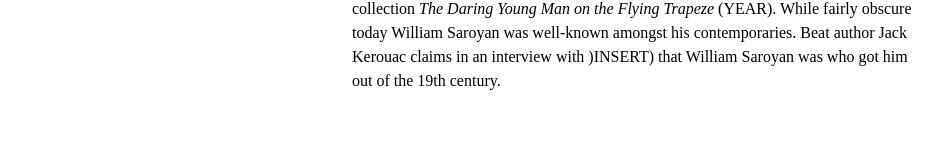
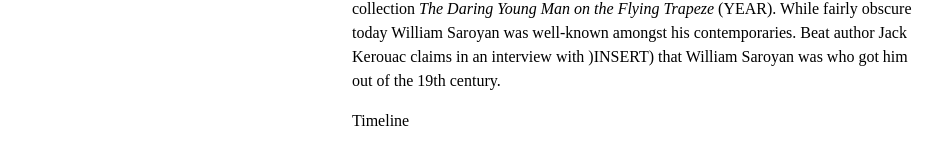
Before and after one commit to alyssa-jorgensen/williamsaroyannetwork, a Jekyll site: the page built from index.markdown, in a window 1280 px wide. Shown: the part 504-669 px from the top of the page, without its empty margins (0-946 px from the left). Built offline with Jekyll 4.4.1, drawn with Linux system fonts in a browser that asks for light colours.

Commit message:
Update index.markdown

```diff
--- a/index.markdown
+++ b/index.markdown
@@ -18,3 +18,5 @@ layout: default
 
 <h1>Who is William Saroyan</h1>
 <p>William Saroyan is an Armenian=American playwright and short story writer. He is perhaps best well-know for his play <em>Time of Your Life (YEAR)</em> and his short story collection <em>The Daring Young Man on the Flying Trapeze</em> (YEAR). While fairly obscure today William Saroyan was well-known amongst his contemporaries. Beat author Jack Kerouac claims in an interview with )INSERT) that William Saroyan was who got him out of the 19th century.</p>
+
+<p>Timeline</p>
```
